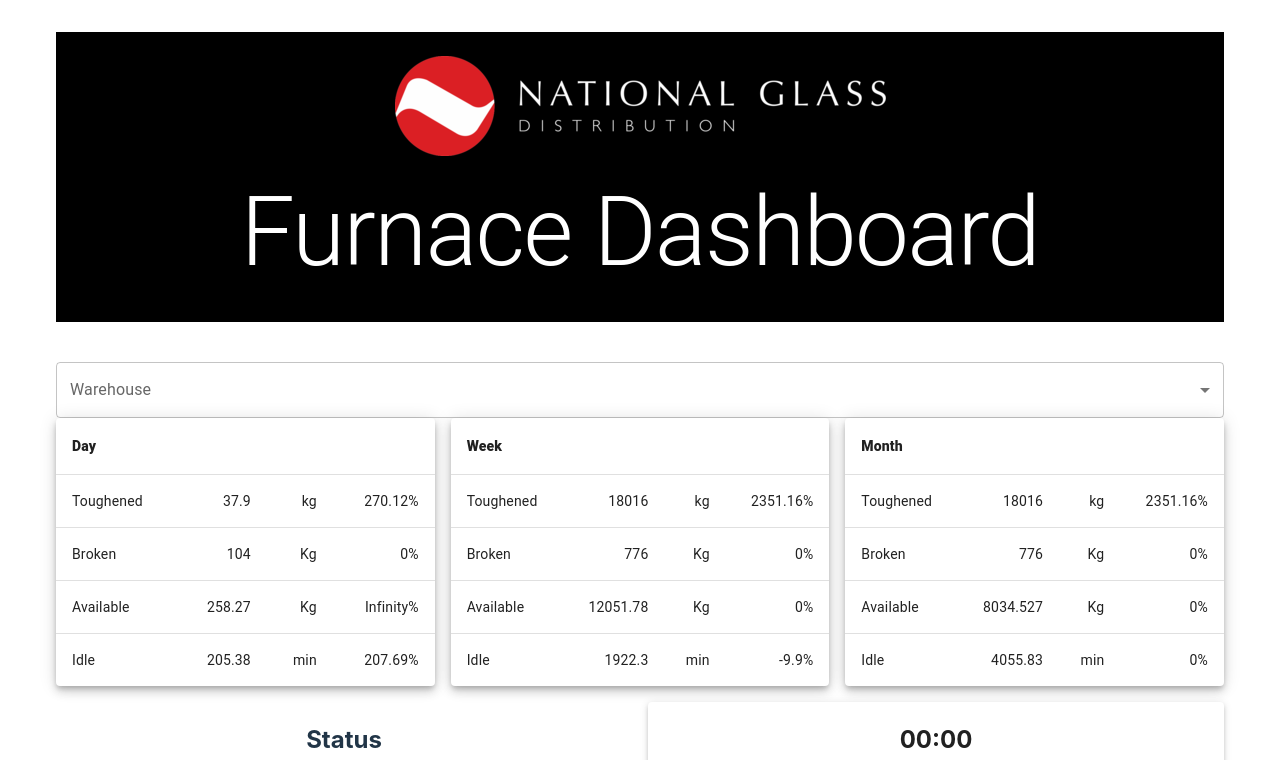
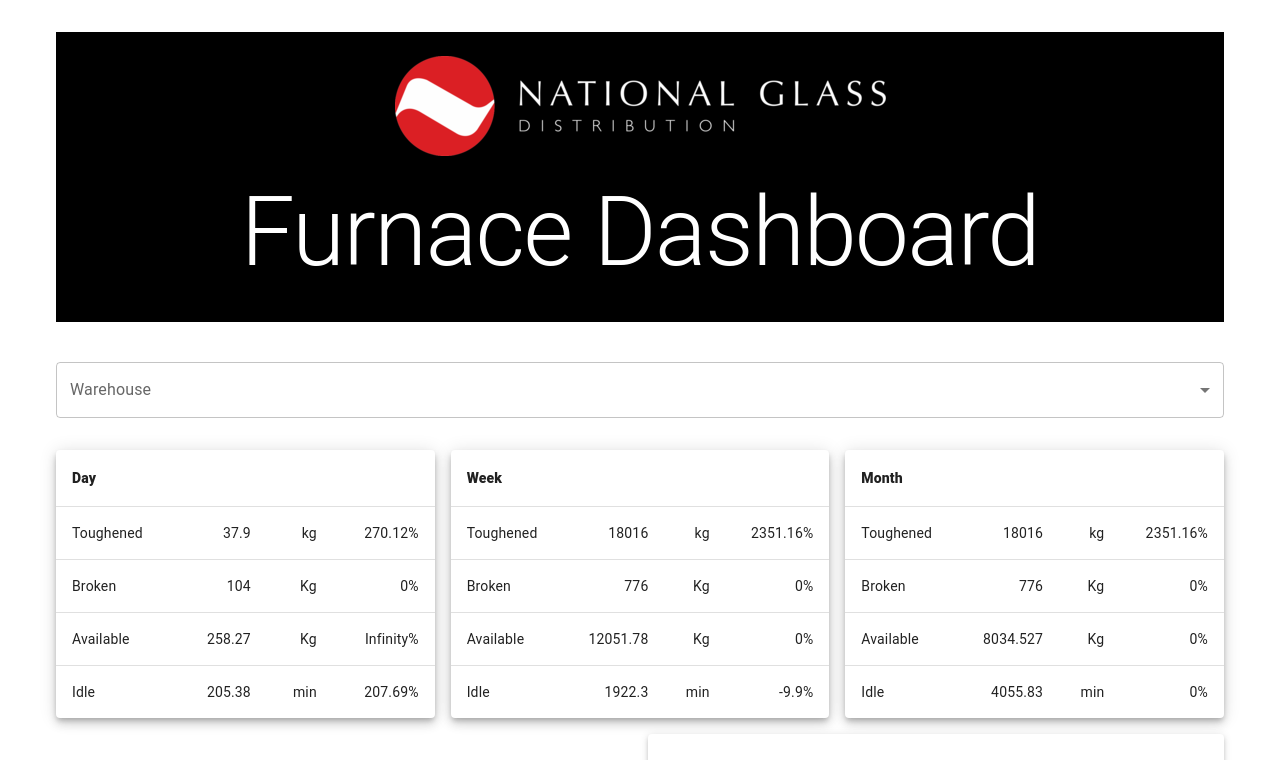
Before and after one commit to ChamuMutezva/national-glass-co, a React (Vite) app: page / in a window 1280 px wide. Shown: the top 760 px of the page. Built offline with nearby package versions, Linux system fonts and the light colour scheme.

Commit message:
space between the tables and select component

```diff
--- a/src/components/ProgressDetails.jsx
+++ b/src/components/ProgressDetails.jsx
@@ -44,7 +44,7 @@
                 </Select>
             </FormControl>
 
-            <Grid container spacing={2}>
+            <Grid container marginTop={"1rem"} spacing={2}>
                 <OneDay />
                 <SevenDays />
                 <Month />
```
